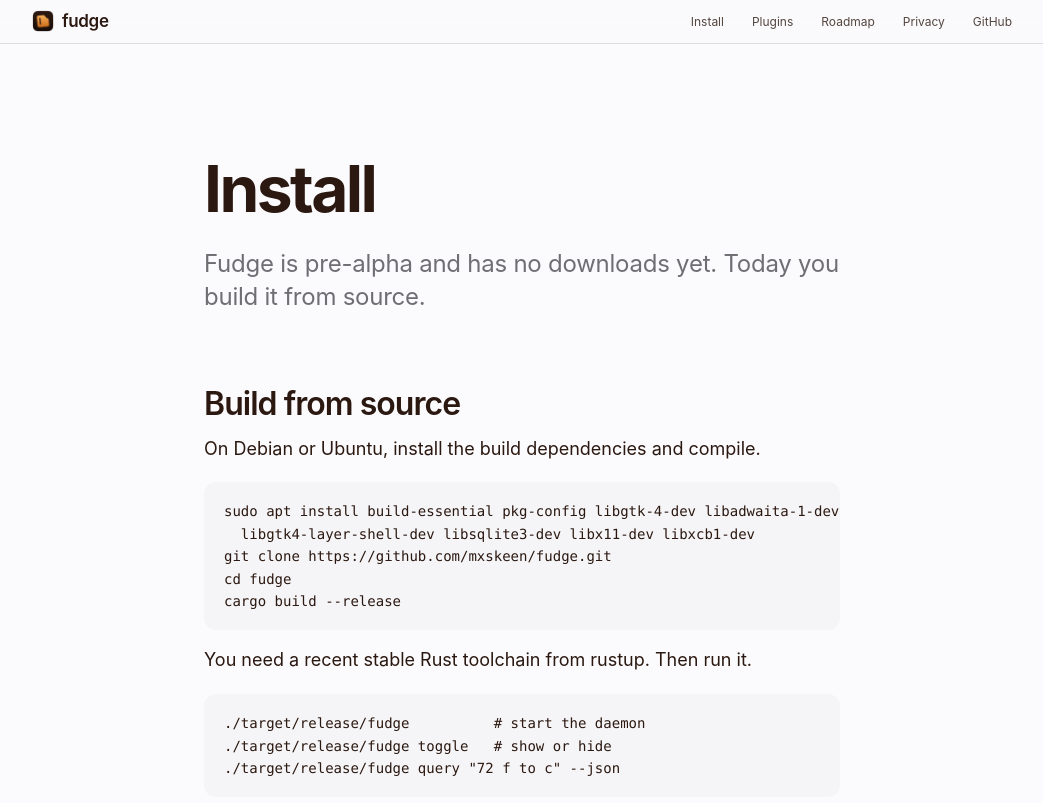
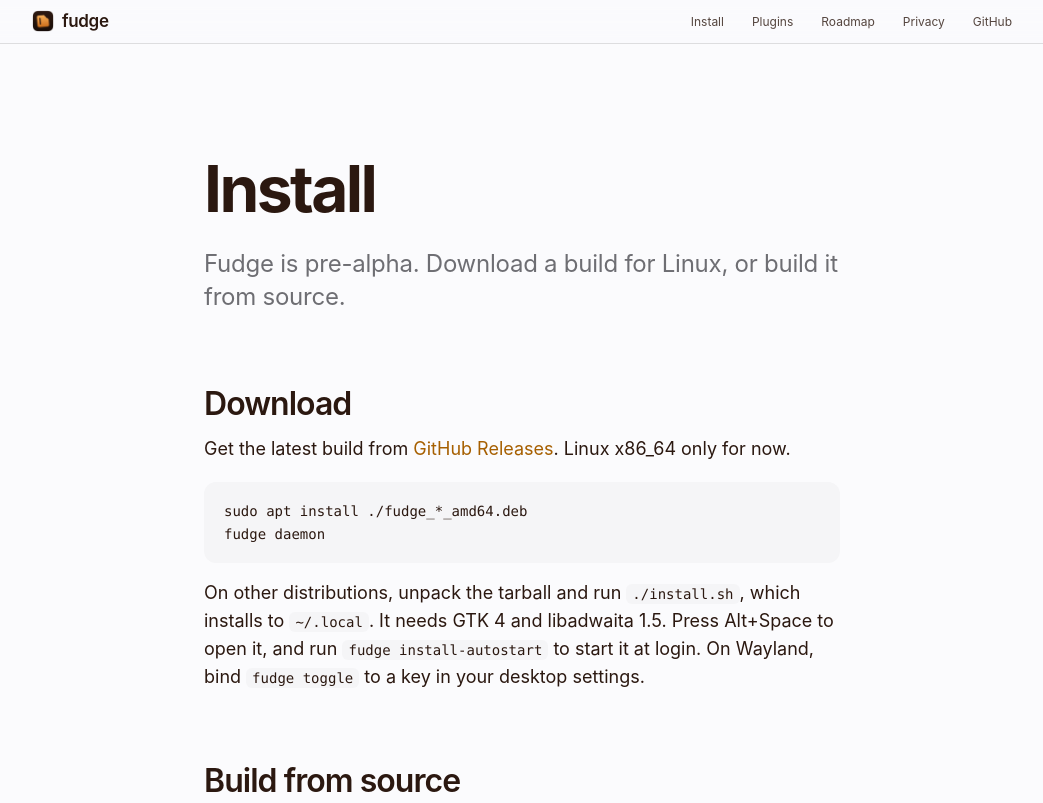
Before and after one commit to mxskeen/fudge, an Astro site in the folder web/: page /fudge/install in a window 1280 px wide. Shown: the top 803 px of the page, without its empty margins (118-1161 px from the left). Built offline with nearby package versions, Linux system fonts and the light colour scheme; Astro itself is replaced by a stand-in of ours.

Commit message:
Add download instructions to install page
Co-Authored-By: Claude Sonnet 5.5 <noreply@anthropic.com>

```diff
--- a/web/src/pages/install.astro
+++ b/web/src/pages/install.astro
@@ -2,10 +2,16 @@
 import Base from '../layouts/Base.astro';
 const GH = 'https://github.com/mxskeen/fudge';
 ---
-<Base title="Install: Fudge" description="Build Fudge from source on Linux or macOS. Packages are planned.">
+<Base title="Install: Fudge" description="Download Fudge for Linux, or build it from source.">
   <article class="page">
     <h1>Install</h1>
-    <p class="lead">Fudge is pre-alpha and has no downloads yet. Today you build it from source.</p>
+    <p class="lead">Fudge is pre-alpha. Download a build for Linux, or build it from source.</p>
+
+    <h2>Download</h2>
+    <p>Get the latest build from <a href={`${GH}/releases`}>GitHub Releases</a>. Linux x86_64 only for now.</p>
+    <pre><code>sudo apt install ./fudge_*_amd64.deb
+fudge daemon</code></pre>
+    <p>On other distributions, unpack the tarball and run <code>./install.sh</code>, which installs to <code>~/.local</code>. It needs GTK 4 and libadwaita 1.5. Press Alt+Space to open it, and run <code>fudge install-autostart</code> to start it at login. On Wayland, bind <code>fudge toggle</code> to a key in your desktop settings.</p>
 
     <h2>Build from source</h2>
     <p>On Debian or Ubuntu, install the build dependencies and compile.</p>
```
